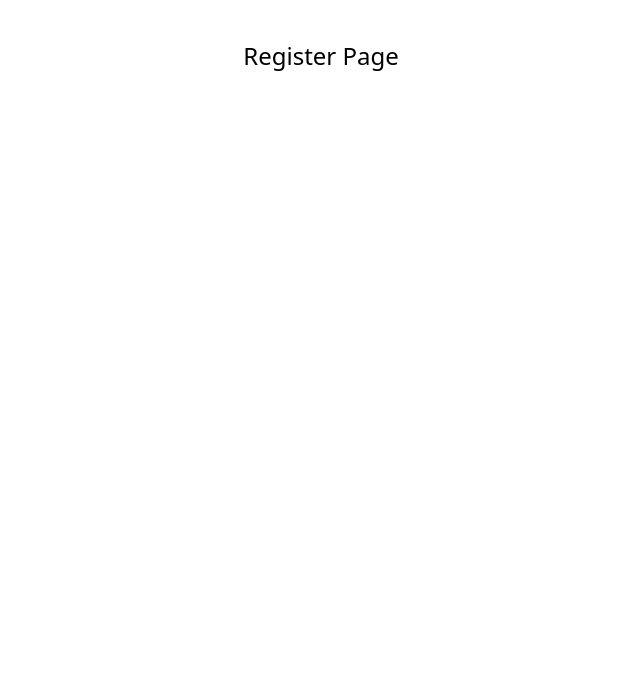
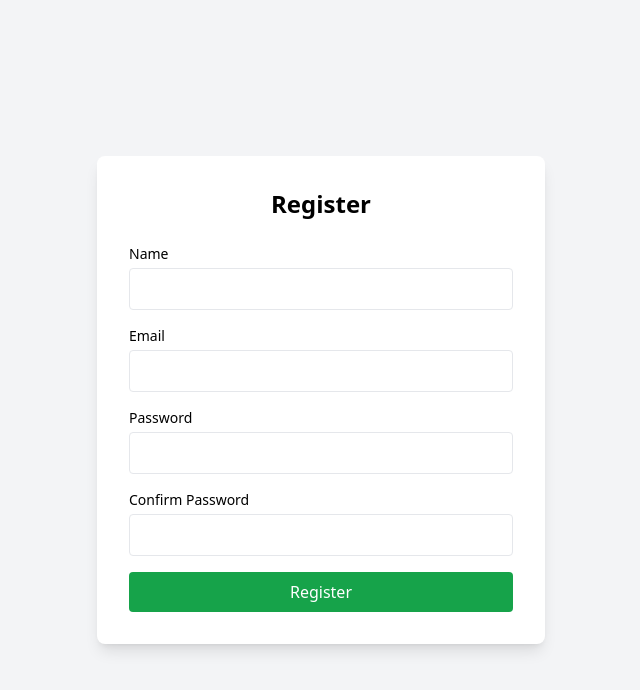
Before and after one commit to nagireddy146/SAAS-Billing, a React (Vite) app: page /register in a window 1280 px wide. Shown: the top 690 px of the page, without its empty margins (319-959 px from the left). Built offline with nearby package versions, Linux system fonts and the light colour scheme.

Commit message:
Register Page, Routing, AuthLayout, Login Page UI

```diff
--- /dev/null
+++ b/src/Components/Layouts/AuthLayout.jsx
@@ -0,0 +1,11 @@
+const AuthLayout = ({ children }) => {
+  return (
+    <div className="min-h-screen flex items-center justify-center bg-gray-100">
+      <div className="w-full max-w-md bg-white p-8 rounded-lg shadow-lg">
+        {children}
+      </div>
+    </div>
+  );
+};
+
+export default AuthLayout;
--- /dev/null
+++ b/src/Components/Layouts/DashboardLayout.jsx
@@ -0,0 +1,19 @@
+const DashboardLayout = ({ children }) => {
+  return (
+    <div className="min-h-screen flex">
+      {/* Sidebar */}
+      <aside className="w-64 bg-gray-800 text-white p-4">
+        <h2 className="text-xl font-bold mb-4">Dashboard</h2>
+        <ul>
+          <li>Home</li>
+          <li>Plans</li>
+        </ul>
+      </aside>
+
+      {/* Content */}
+      <main className="flex-1 bg-gray-100 p-8">{children}</main>
+    </div>
+  );
+};
+
+export default DashboardLayout;
--- a/src/Pages/Auth/Login.jsx
+++ b/src/Pages/Auth/Login.jsx
@@ -1,4 +1,54 @@
+import { useState } from 'react';
+import { useNavigate } from 'react-router-dom';
+import AuthLayout from '../../Components/Layouts/AuthLayout';
+
 const Login = () => {
-  return <div className="text-center mt-10 text-2xl">Login Page</div>;
+  const [email, setEmail] = useState('');
+  const [password, setPassword] = useState('');
+  const navigate = useNavigate();
+
+  const handleSubmit = (e) => {
+    e.preventDefault();
+    if (email && password) {
+      navigate('/dashboard'); // dummy redirect
+    }
+  };
+
+  return (
+    <AuthLayout>
+      <h2 className="text-2xl font-bold mb-6 text-center">Login</h2>
+      <form onSubmit={handleSubmit} className="space-y-4">
+        <div>
+          <label className="block text-sm font-medium">Email</label>
+          <input
+            type="email"
+            className="w-full p-2 border rounded mt-1"
+            value={email}
+            onChange={(e) => setEmail(e.target.value)}
+            required
+          />
+        </div>
+
+        <div>
+          <label className="block text-sm font-medium">Password</label>
+          <input
+            type="password"
+            className="w-full p-2 border rounded mt-1"
+            value={password}
+            onChange={(e) => setPassword(e.target.value)}
+            required
+          />
+        </div>
+
+        <button
+          type="submit"
+          className="w-full bg-blue-600 text-white p-2 rounded hover:bg-blue-700 transition"
+        >
+          Login
+        </button>
+      </form>
+    </AuthLayout>
+  );
 };
+
 export default Login;
--- a/src/Pages/Auth/Register.jsx
+++ b/src/Pages/Auth/Register.jsx
@@ -1,4 +1,104 @@
+import { useState } from 'react';
+import { useNavigate } from 'react-router-dom';
+import AuthLayout from '../../Components/Layouts/AuthLayout';
+
 const Register = () => {
-  return <div className="text-center mt-10 text-2xl">Register Page</div>;
+  const navigate = useNavigate();
+
+  const [formData, setFormData] = useState({
+    name: '',
+    email: '',
+    password: '',
+    confirmPassword: '',
+  });
+
+  const handleChange = (e) => {
+    setFormData((prev) => ({
+      ...prev,
+      [e.target.name]: e.target.value,
+    }));
+  };
+
+  const handleSubmit = (e) => {
+    e.preventDefault();
+
+    const { name, email, password, confirmPassword } = formData;
+
+    if (!name || !email || !password || !confirmPassword) {
+      alert('Please fill all the fields');
+      return;
+    }
+
+    if (password !== confirmPassword) {
+      alert('Passwords do not match');
+      return;
+    }
+
+    // For now, just redirect after successful dummy registration
+    navigate('/dashboard');
+  };
+
+  return (
+    <AuthLayout>
+      <h2 className="text-2xl font-bold mb-6 text-center">Register</h2>
+      <form onSubmit={handleSubmit} className="space-y-4">
+        <div>
+          <label className="block text-sm font-medium">Name</label>
+          <input
+            type="text"
+            name="name"
+            className="w-full p-2 border rounded mt-1"
+            value={formData.name}
+            onChange={handleChange}
+            required
+          />
+        </div>
+
+        <div>
+          <label className="block text-sm font-medium">Email</label>
+          <input
+            type="email"
+            name="email"
+            className="w-full p-2 border rounded mt-1"
+            value={formData.email}
+            onChange={handleChange}
+            required
+          />
+        </div>
+
+        <div>
+          <label className="block text-sm font-medium">Password</label>
+          <input
+            type="password"
+            name="password"
+            className="w-full p-2 border rounded mt-1"
+            value={formData.password}
+            onChange={handleChange}
+            required
+          />
+        </div>
+
+        <div>
+          <label className="block text-sm font-medium">Confirm Password</label>
+          <input
+            type="password"
+            name="confirmPassword"
+            className="w-full p-2 border rounded mt-1"
+            value={formData.confirmPassword}
+            onChange={handleChange}
+            required
+          />
+        </div>
+
+        <button
+          type="submit"
+          className="w-full bg-green-600 text-white p-2 rounded hover:bg-green-700 transition"
+        >
+          Register
+        </button>
+      </form>
+    </AuthLayout>
+  );
 };
+
 export default Register;
--- a/src/Pages/Dashboard/Dashboard.jsx
+++ b/src/Pages/Dashboard/Dashboard.jsx
@@ -1,4 +1,12 @@
+import DashboardLayout from "../../Components/Layouts/DashboardLayout";
+
 const Dashboard = () => {
-  return <div className="text-center mt-10 text-2xl">Dashboard</div>;
+  return (
+    <DashboardLayout>
+      <h1 className="text-2xl font-bold">Welcome to your dashboard</h1>
+      <p className="mt-2 text-gray-600">You are logged in.</p>
+    </DashboardLayout>
+  );
 };
+
 export default Dashboard;
```
